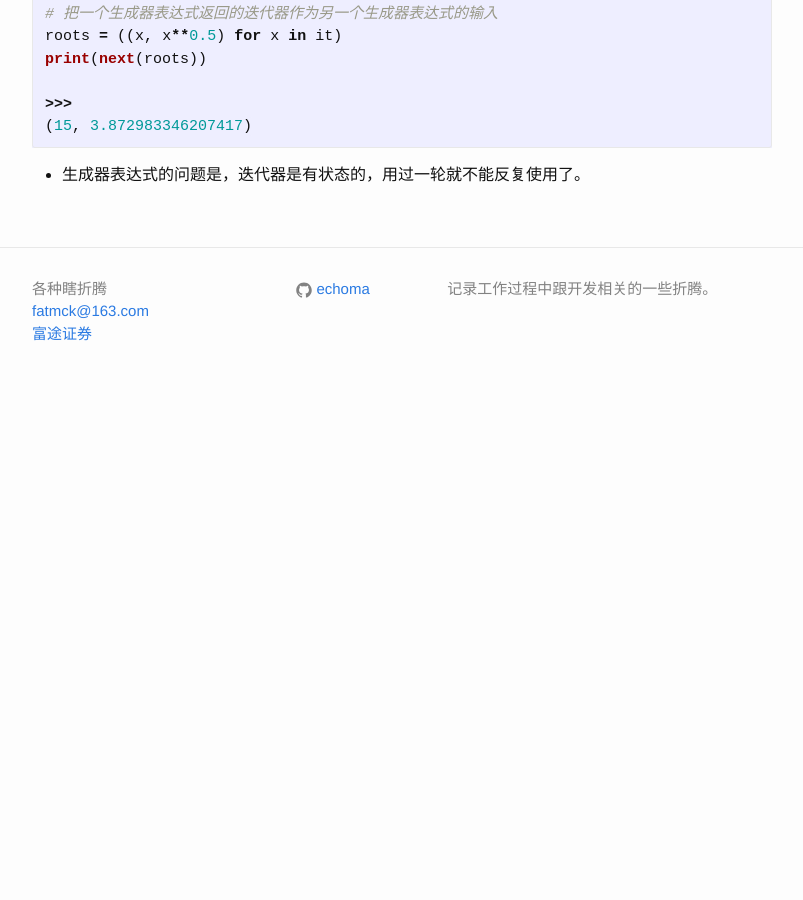
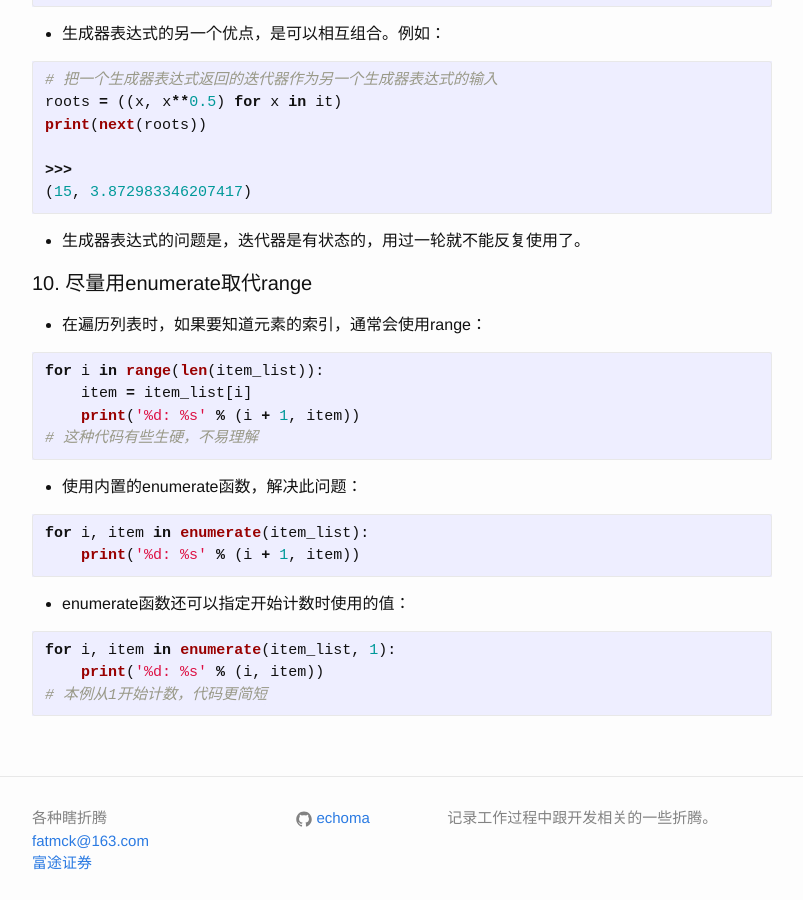
Before and after one commit to echoma/echoma.github.com, a Jekyll site: the page built from _posts/2017-01-16-effective-python-note.markdown, in a window 1280 px wide and 900 px high, scrolled down 2607 px. Shown: the whole window, without its empty margins (238-1041 px from the left). Built offline with Jekyll 4.4.1, drawn with Linux system fonts in a browser that asks for light colours; before the commit the page ends 3012 px from its top, so only the background shows below that; some of the changed text lies outside the part shown.

Commit message:
effective python 第10

````diff
--- a/_posts/2017-01-16-effective-python-note.markdown
+++ b/_posts/2017-01-16-effective-python-note.markdown
@@ -5,6 +5,8 @@ date:   2017-01-16 20:28:21 +0800
 ---
 
 ## pythonic方式
+
+> 一门语言的编程习惯是由用户确立的，python开发者用pythonic来描述符合特定风格的代码。
 
 #### 1. python版本
 
@@ -121,3 +124,29 @@ print(next(roots))
 ```
 
 * 生成器表达式的问题是，迭代器是有状态的，用过一轮就不能反复使用了。
+
+#### 10. 尽量用enumerate取代range
+
+* 在遍历列表时，如果要知道元素的索引，通常会使用range：
+
+```python
+for i in range(len(item_list)):
+    item = item_list[i]
+    print('%d: %s' % (i + 1, item))
+# 这种代码有些生硬，不易理解
+```
+
+* 使用内置的enumerate函数，解决此问题：
+
+```python
+for i, item in enumerate(item_list):
+    print('%d: %s' % (i + 1, item))
+```
+
+* enumerate函数还可以指定开始计数时使用的值：
+
+```python
+for i, item in enumerate(item_list, 1):
+    print('%d: %s' % (i, item))
+# 本例从1开始计数，代码更简短
+```
````
Also changed, not shown: other parts of _posts/2017-01-16-effective-python-note.markdown (+2 -1 lines).
